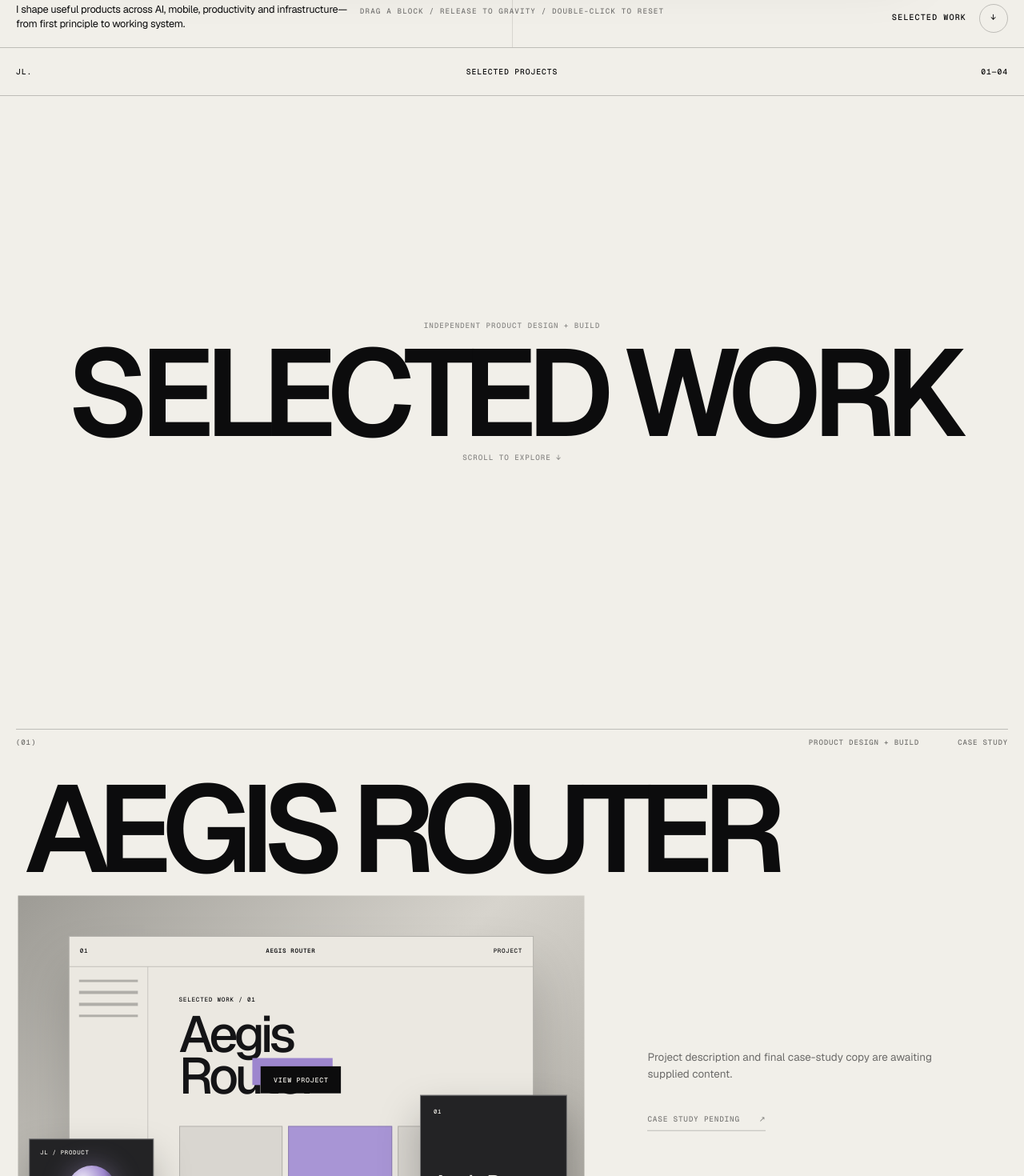
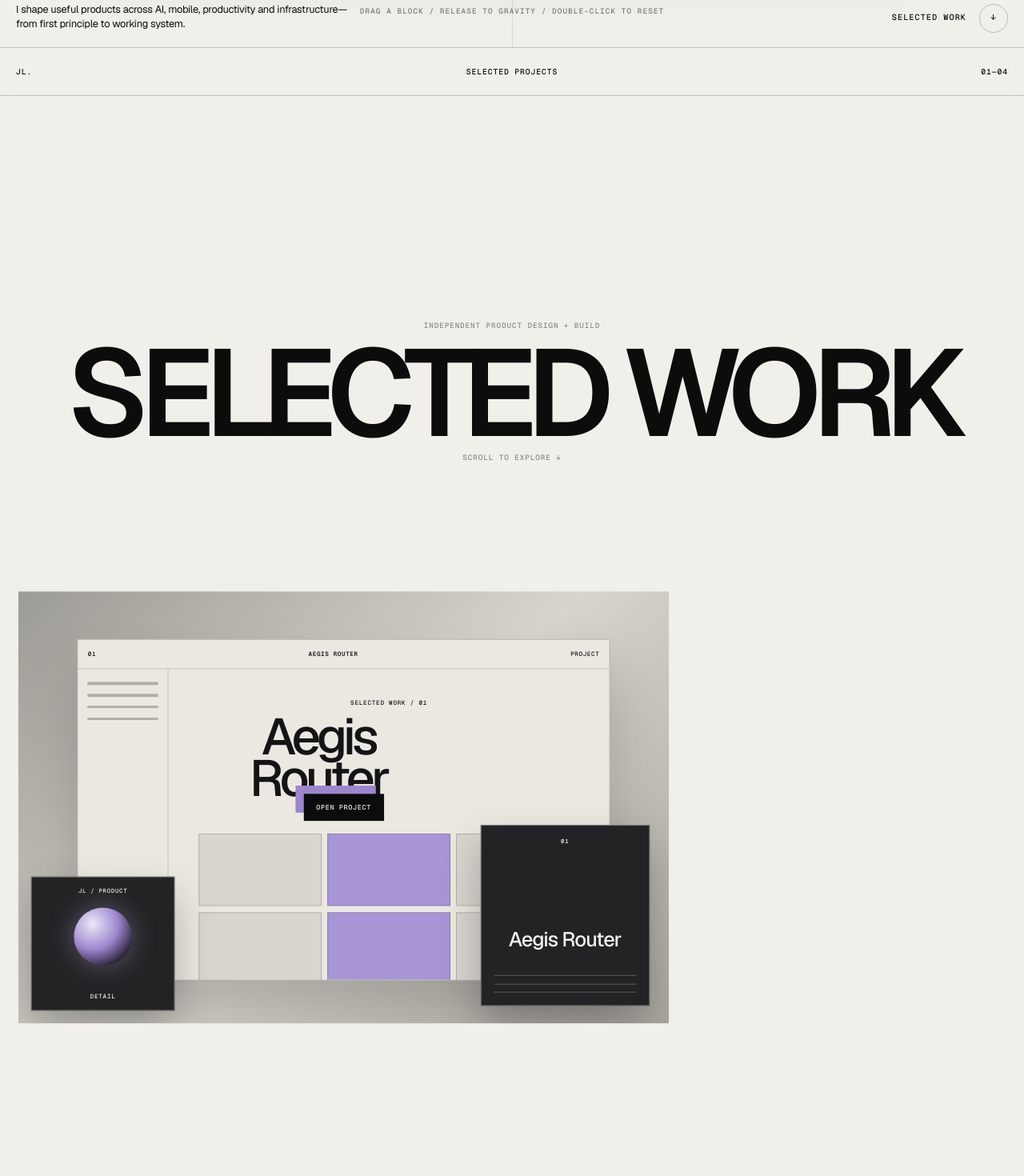
Before and after one commit to xolotlwastaken/porfolio-website, a Next.js app: page / in a window 1280 px wide. Shown: the part 740-2210 px from the top of the page at 80% size. Built offline with nearby package versions, Linux system fonts and the light colour scheme.

Commit message:
Add sticky interactive project showcase

```diff
--- a/app/globals.css
+++ b/app/globals.css
@@ -980,6 +980,186 @@ a:focus-visible {
 
 .stage-progress i { background: var(--line); }
 
+.work-sticky {
+  position: sticky;
+  z-index: 1;
+  top: 3.75rem;
+  display: grid;
+  place-items: center;
+  height: calc(100svh - 3.75rem);
+  pointer-events: none;
+}
+
+.work-sticky .work-intro {
+  width: 100%;
+  min-height: 100%;
+}
+
+.project-stream {
+  position: relative;
+  z-index: 2;
+  margin-top: -18svh;
+}
+
+.project-stream .project-stage {
+  min-height: 108svh;
+  padding-top: 5svh;
+  padding-bottom: 8svh;
+  border-top: 0;
+}
+
+.project-stream .project-frame {
+  position: relative;
+  display: flex;
+  align-items: center;
+  min-height: 95svh;
+}
+
+.project-stream .project-media {
+  display: block;
+  width: min(64vw, 62rem);
+  height: min(68svh, 46rem);
+  min-height: 30rem;
+  padding: 0;
+  border: 0;
+  background: transparent;
+  color: inherit;
+  cursor: pointer;
+  appearance: none;
+}
+
+.project-stage[data-align="left"] .project-media { margin-right: auto; }
+.project-stage[data-align="right"] .project-media { margin-left: auto; }
+
+.project-media:hover .project-preview,
+.project-media:focus-visible .project-preview {
+  box-shadow: 0 2.5rem 6rem rgba(16,16,18,.18);
+}
+
+.project-media:focus-visible {
+  outline: 2px solid #8069b7;
+  outline-offset: .65rem;
+}
+
+.project-mobile-copy { display: none; }
+
+.project-stream .stage-progress {
+  position: absolute;
+  left: 0;
+  right: 0;
+  bottom: 1.5rem;
+  width: 100%;
+}
+
+.work-hover-info {
+  position: absolute;
+  inset: 0;
+  display: grid;
+  align-content: center;
+  width: 100%;
+  padding: 4rem 5vw;
+}
+
+.work-hover-info.info-right { padding-left: 69vw; }
+.work-hover-info.info-left { padding-right: 69vw; }
+
+.work-hover-info > span,
+.work-hover-info > b {
+  color: rgba(12,12,13,.5);
+  font: 500 .57rem/1.3 var(--font-geist-mono), monospace;
+  letter-spacing: .09em;
+  text-transform: uppercase;
+}
+
+.work-hover-info h2 {
+  margin: .85rem 0 1rem;
+  font-size: clamp(3.5rem, 6vw, 7rem);
+  font-weight: 520;
+  line-height: .84;
+  letter-spacing: -.075em;
+}
+
+.work-hover-info p {
+  margin: 0 0 1.6rem;
+  color: rgba(12,12,13,.58);
+  font-size: .84rem;
+  line-height: 1.5;
+}
+
+.project-detail-backdrop {
+  position: fixed;
+  z-index: 100;
+  inset: 0;
+  display: grid;
+  align-items: end;
+  padding: 1rem;
+  background: rgba(12,12,13,.7);
+  backdrop-filter: blur(10px);
+}
+
+.project-detail {
+  width: 100%;
+  max-height: calc(100svh - 2rem);
+  overflow: auto;
+  padding: 1.25rem;
+  background: var(--paper);
+  color: var(--ink);
+  box-shadow: 0 -2rem 8rem rgba(0,0,0,.28);
+}
+
+.project-detail > header {
+  display: flex;
+  justify-content: space-between;
+  align-items: center;
+  padding-bottom: 1rem;
+  border-bottom: 1px solid var(--line);
+  font: 500 .59rem/1 var(--font-geist-mono), monospace;
+  letter-spacing: .08em;
+  text-transform: uppercase;
+}
+
+.project-detail > header button {
+  padding: .5rem 0 .5rem 1rem;
+  border: 0;
+  background: transparent;
+  font: inherit;
+  text-transform: inherit;
+  cursor: pointer;
+}
+
+.project-detail-grid {
+  display: grid;
+  grid-template-columns: minmax(16rem, .72fr) 1.5fr;
+  gap: clamp(2rem, 5vw, 7rem);
+  min-height: 72svh;
+  padding-top: 1.25rem;
+}
+
+.project-detail-grid > div:first-child {
+  align-self: end;
+  padding: 2rem 0;
+}
+
+.project-detail-grid h2 {
+  margin: 0 0 1.25rem;
+  font-size: clamp(4rem, 8vw, 9rem);
+  font-weight: 520;
+  line-height: .8;
+  letter-spacing: -.08em;
+}
+
+.project-detail-grid p {
+  max-width: 30rem;
+  margin: 0 0 2rem;
+  color: rgba(12,12,13,.6);
+  line-height: 1.55;
+}
+
+.project-detail-media {
+  position: relative;
+  min-height: 65svh;
+}
+
 @media (max-width: 900px) {
   .hero-object { inset: 27% 0 8%; }
   .product-core { width: 100%; }
@@ -1074,6 +1254,78 @@ a:focus-visible {
   .preview-card-b { width: 28%; }
   .preview-action { font-size: .48rem; }
   .stage-progress { grid-column: 1; grid-row: 5; }
+
+  .work-sticky {
+    position: relative;
+    top: auto;
+    height: 76svh;
+  }
+
+  .project-stream { margin-top: 0; }
+
+  .project-stream .project-stage {
+    min-height: 0;
+    padding: 2rem 1rem 5rem;
+  }
+
+  .project-stream .project-frame {
+    display: grid;
+    grid-template-columns: 1fr;
+    grid-template-rows: minmax(21rem, 54svh) auto auto;
+    min-height: 0;
+    gap: 1.5rem;
+  }
+
+  .project-stream .project-media {
+    grid-column: 1 !important;
+    grid-row: 1 !important;
+    width: 100%;
+    height: 54svh;
+    min-height: 21rem;
+    margin: 0;
+    opacity: 1 !important;
+  }
+
+  .project-mobile-copy {
+    display: grid;
+    grid-row: 2;
+    gap: .75rem;
+  }
+
+  .project-mobile-copy > span {
+    color: rgba(12,12,13,.5);
+    font: 500 .55rem/1.2 var(--font-geist-mono), monospace;
+    letter-spacing: .08em;
+    text-transform: uppercase;
+  }
+
+  .project-mobile-copy h2 {
+    margin: 0;
+    font-size: clamp(3.7rem, 18vw, 6rem);
+    font-weight: 520;
+    line-height: .82;
+    letter-spacing: -.075em;
+  }
+
+  .project-mobile-copy p {
+    max-width: 27rem;
+    margin: 0;
+    color: rgba(12,12,13,.58);
+    font-size: .8rem;
+    line-height: 1.5;
+  }
+
+  .project-stream .stage-progress {
+    position: static;
+    grid-row: 3;
+  }
+
+  .project-detail-backdrop { padding: 0; }
+  .project-detail { max-height: 100svh; min-height: 100svh; padding: 1rem; }
+  .project-detail-grid { display: flex; flex-direction: column-reverse; min-height: 0; gap: 1.5rem; }
+  .project-detail-media { min-height: 48svh; }
+  .project-detail-grid > div:first-child { padding: 1rem 0 3rem; }
+  .project-detail-grid h2 { font-size: clamp(4rem, 19vw, 6.4rem); }
 }
 
 @media (prefers-reduced-motion: reduce) {
--- a/components/portfolio-home.tsx
+++ b/components/portfolio-home.tsx
@@ -1,12 +1,13 @@
 "use client";
 
 import {
+  AnimatePresence,
   motion,
   useScroll,
   useSpring,
   useTransform,
 } from "motion/react";
-import { useEffect, useRef, useState } from "react";
+import { useCallback, useEffect, useRef, useState } from "react";
 import { ProductCore } from "./product-core";
 
 type Project = {
@@ -103,7 +104,17 @@ function ProductMockup({ project }: { project: Project }) {
   );
 }
 
-function ProjectStage({ project, index }: { project: Project; index: number }) {
+function ProjectStage({
+  project,
+  index,
+  onActivate,
+  onHover,
+}: {
+  project: Project;
+  index: number;
+  onActivate: (project: Project) => void;
+  onHover: (project: Project | null) => void;
+}) {
   const ref = useRef<HTMLElement>(null);
   const { scrollYProgress } = useScroll({
     target: ref,
@@ -112,12 +123,7 @@ function ProjectStage({ project, index }: { project: Project; index: number }) {
   const smoothProgress = useSpring(scrollYProgress, { stiffness: 75, damping: 22, mass: 0.4 });
   const mediaY = useTransform(smoothProgress, [0.08, 0.5, 0.92], [110, 0, -80]);
   const mediaScale = useTransform(smoothProgress, [0.08, 0.5, 0.92], [0.94, 1, 0.97]);
-  const titleX = useTransform(
-    smoothProgress,
-    [0.08, 0.5, 0.92],
-    index % 2 === 0 ? [-70, 0, 46] : [70, 0, -46],
-  );
-  const copyY = useTransform(smoothProgress, [0.12, 0.5, 0.88], [34, 0, -22]);
+  const mediaOpacity = useTransform(smoothProgress, [0.04, 0.18, 0.82, 0.96], [0.25, 1, 1, 0.3]);
   const progress = useTransform(smoothProgress, [0.08, 0.92], ["0%", "100%"]);
 
   return (
@@ -129,23 +135,27 @@ function ProjectStage({ project, index }: { project: Project; index: number }) {
       data-align={index % 2 === 0 ? "left" : "right"}
     >
       <div className="project-frame">
-        <div className="project-meta">
+        <motion.button
+          type="button"
+          className="project-media"
+          style={{ y: mediaY, scale: mediaScale, opacity: mediaOpacity }}
+          onPointerEnter={() => onHover(project)}
+          onPointerLeave={() => onHover(null)}
+          onFocus={() => onHover(project)}
+          onBlur={() => onHover(null)}
+          onClick={() => onActivate(project)}
+          aria-label={`Open ${project.title} project details`}
+        >
+          <ProductMockup project={project} />
+          <span className="preview-action" aria-hidden="true">Open project</span>
+        </motion.button>
+
+        <div className="project-mobile-copy">
           <span>({project.number})</span>
-          <span>Product design + build</span>
-          <span>Case study</span>
+          <h2 id={`project-title-${index + 1}`}>{project.title}</h2>
+          <p>{project.description}</p>
+          <span>{project.status}</span>
         </div>
-
-        <motion.h2 style={{ x: titleX }} id={`project-title-${index + 1}`}>{project.title}</motion.h2>
-
-        <motion.div className="project-media" style={{ y: mediaY, scale: mediaScale }}>
-          <ProductMockup project={project} />
-          <span className="preview-action" aria-hidden="true">View project</span>
-        </motion.div>
-
-        <motion.div className="project-copy" style={{ y: copyY }}>
-          <p className="project-description">{project.description}</p>
-          <span className="case-link" aria-disabled="true">{project.status} <span>↗</span></span>
-        </motion.div>
 
         <div className="stage-progress" aria-hidden="true">
           <span>{project.number}</span>
@@ -157,7 +167,66 @@ function ProjectStage({ project, index }: { project: Project; index: number }) {
   );
 }
 
+function ProjectDetail({ project, onClose }: { project: Project | null; onClose: () => void }) {
+  useEffect(() => {
+    if (!project) return;
+    const previousOverflow = document.body.style.overflow;
+    const handleKeyDown = (event: KeyboardEvent) => {
+      if (event.key === "Escape") onClose();
+    };
+    document.body.style.overflow = "hidden";
+    window.addEventListener("keydown", handleKeyDown);
+    return () => {
+      document.body.style.overflow = previousOverflow;
+      window.removeEventListener("keydown", handleKeyDown);
+    };
+  }, [onClose, project]);
+
+  return (
+    <AnimatePresence>
+      {project ? (
+        <motion.div
+          className="project-detail-backdrop"
+          role="dialog"
+          aria-modal="true"
+          aria-labelledby="project-detail-title"
+          initial={{ opacity: 0 }}
+          animate={{ opacity: 1 }}
+          exit={{ opacity: 0 }}
+          onMouseDown={onClose}
+        >
+          <motion.article
+            className="project-detail"
+            initial={{ y: "8%" }}
+            animate={{ y: 0 }}
+            exit={{ y: "8%" }}
+            transition={{ type: "spring", stiffness: 150, damping: 24 }}
+            onMouseDown={(event) => event.stopPropagation()}
+          >
+            <header>
+              <span>Selected work / {project.number}</span>
+              <button type="button" onClick={onClose} aria-label="Close project details">Close ×</button>
+            </header>
+            <div className="project-detail-grid">
+              <div>
+                <h2 id="project-detail-title">{project.title}</h2>
+                <p>{project.description}</p>
+                <span className="case-link" aria-disabled="true">{project.status}</span>
+              </div>
+              <div className="project-detail-media"><ProductMockup project={project} /></div>
+            </div>
+          </motion.article>
+        </motion.div>
+      ) : null}
+    </AnimatePresence>
+  );
+}
+
 export function PortfolioHome() {
+  const [hoveredProject, setHoveredProject] = useState<Project | null>(null);
+  const [selectedProject, setSelectedProject] = useState<Project | null>(null);
+  const closeProject = useCallback(() => setSelectedProject(null), []);
+
   return (
     <main>
       <section className="hero" id="top" aria-labelledby="hero-title">
@@ -200,15 +269,49 @@ export function PortfolioHome() {
           <span>Selected projects</span>
           <span>01—04</span>
         </div>
-        <header className="work-intro">
-          <p>Independent product design + build</p>
-          <h2>Selected work</h2>
-          <span>Scroll to explore ↓</span>
-        </header>
-        {projects.map((project, index) => (
-          <ProjectStage project={project} index={index} key={project.number} />
-        ))}
+        <div className="work-sticky" aria-live="polite">
+          <AnimatePresence mode="wait">
+            {hoveredProject ? (
+              <motion.div
+                className={`work-hover-info ${Number(hoveredProject.number) % 2 === 1 ? "info-right" : "info-left"}`}
+                key={hoveredProject.number}
+                initial={{ opacity: 0, y: 20 }}
+                animate={{ opacity: 1, y: 0 }}
+                exit={{ opacity: 0, y: -16 }}
+              >
+                <span>({hoveredProject.number}) / Product design + build</span>
+                <h2>{hoveredProject.title}</h2>
+                <p>{hoveredProject.description}</p>
+                <b>{hoveredProject.status} · Click to open</b>
+              </motion.div>
+            ) : (
+              <motion.header
+                className="work-intro"
+                key="selected-work"
+                initial={{ opacity: 0 }}
+                animate={{ opacity: 1 }}
+                exit={{ opacity: 0, scale: .96 }}
+              >
+                <p>Independent product design + build</p>
+                <h2>Selected work</h2>
+                <span>Scroll to explore ↓</span>
+              </motion.header>
+            )}
+          </AnimatePresence>
+        </div>
+        <div className="project-stream">
+          {projects.map((project, index) => (
+            <ProjectStage
+              project={project}
+              index={index}
+              key={project.number}
+              onActivate={setSelectedProject}
+              onHover={setHoveredProject}
+            />
+          ))}
+        </div>
       </section>
+      <ProjectDetail project={selectedProject} onClose={closeProject} />
     </main>
   );
 }
```
